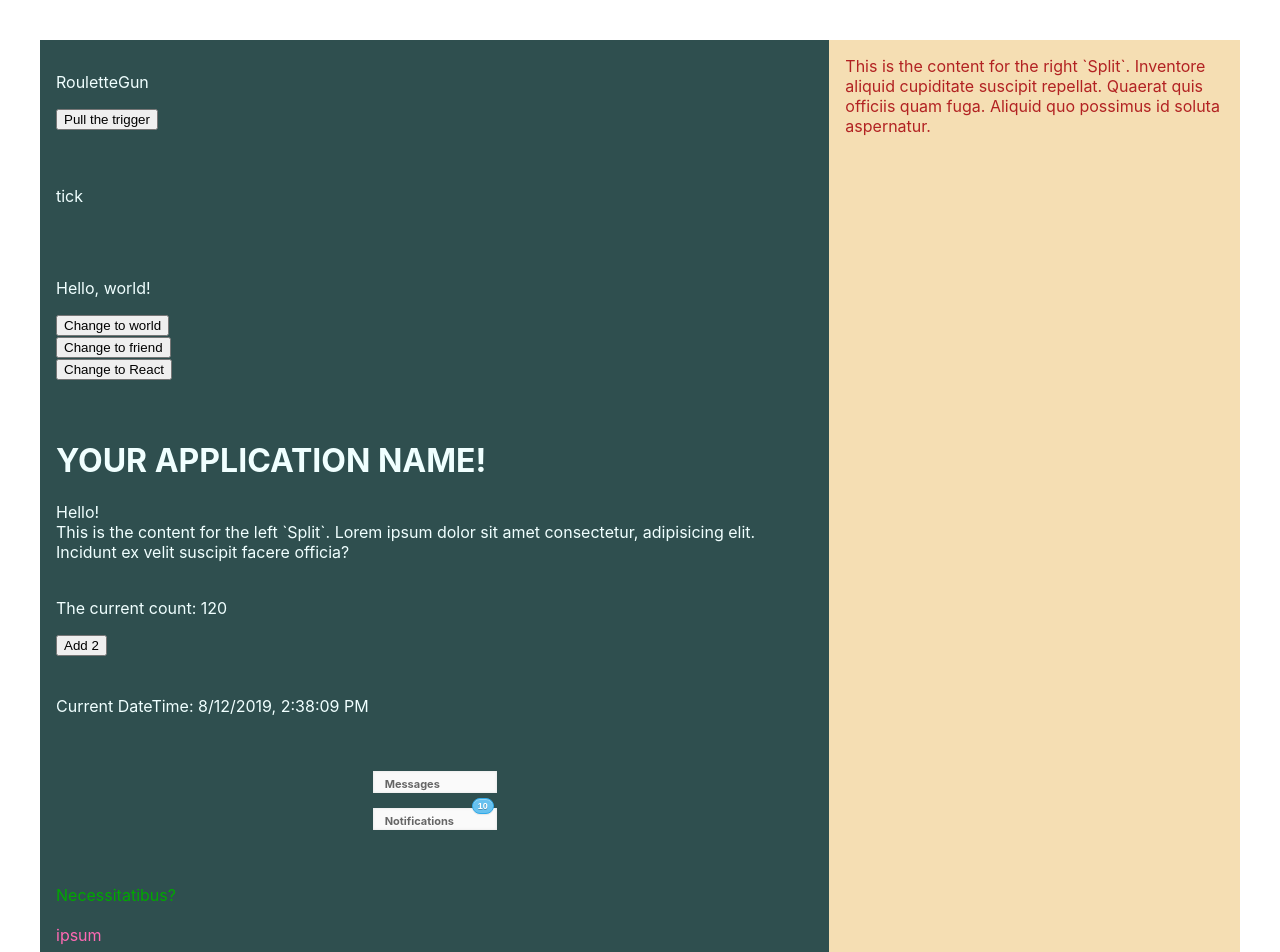
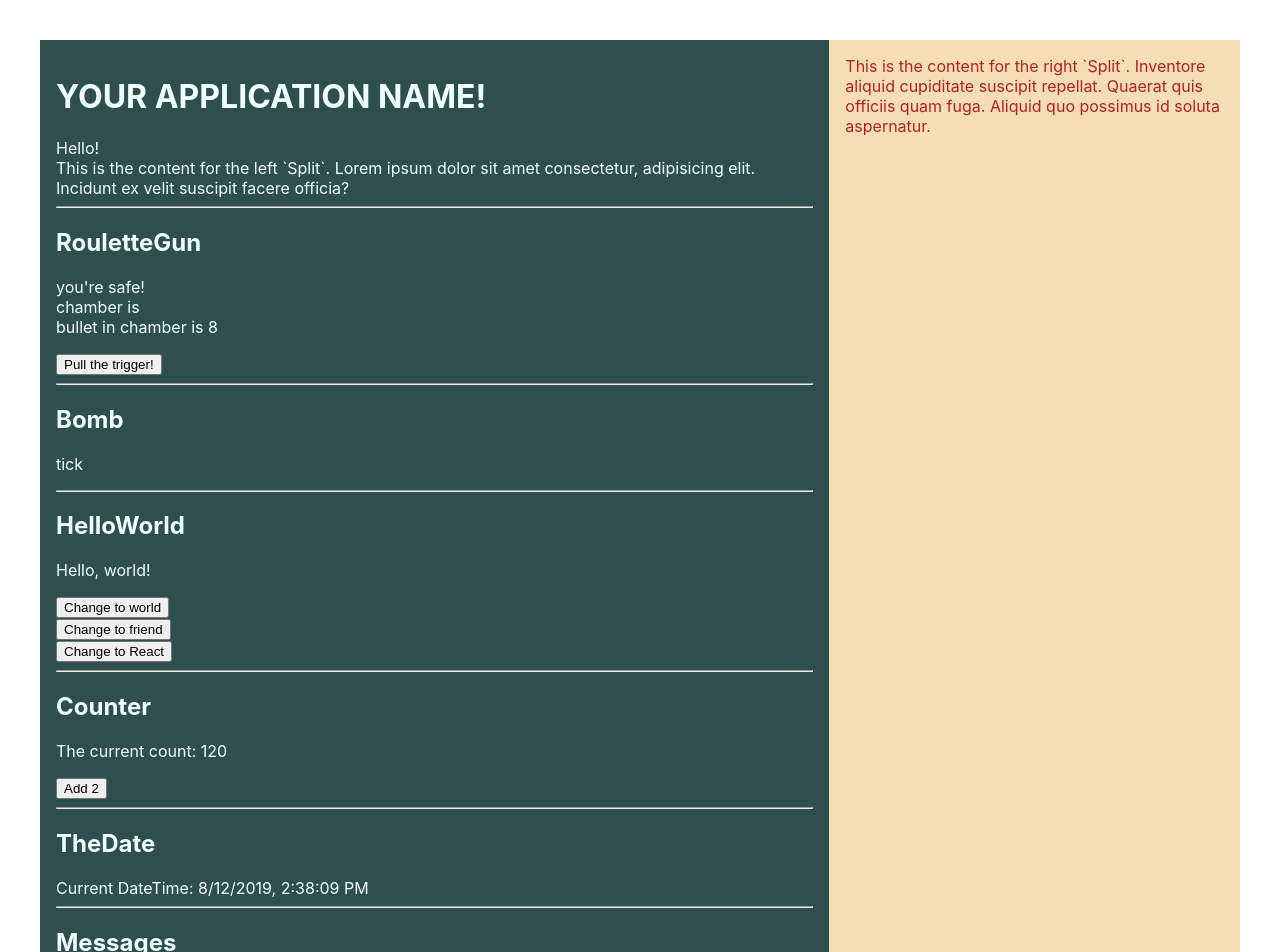
Before and after one commit to asktami/react-playground, a React (Create React App) app: page / in a window 1280 px wide. Shown: the top 952 px of the page. Built offline with nearby package versions, Linux system fonts and the light colour scheme.

Commit message:
updated state-drills

```diff
--- a/src/App.js
+++ b/src/App.js
@@ -36,32 +36,33 @@ export default class App extends React.Component {
 		return (
 			<main className="App">
 				<Split className="left" flexBasis={2}>
-					<RouletteGun />
-					<br />
-					<br />
-					<Bomb />
-					<br />
-					<br />
-					<HelloWorld />
-					<br />
-					<br />
 					<h1>YOUR APPLICATION NAME!</h1>
 					<div>Hello!</div>
 					This is the content for the left `Split`. Lorem ipsum dolor sit amet
 					consectetur, adipisicing elit. Incidunt ex velit suscipit facere
 					officia?
-					<br />
-					<br />
+					<hr />
+					<h2>RouletteGun</h2>
+					<RouletteGun />
+					<hr />
+					<h2>Bomb</h2>
+					<Bomb />
+					<hr />
+					<h2>HelloWorld</h2>
+					<HelloWorld />
+					<hr />
+					<h2>Counter</h2>
 					<Counter count={120} />
-					<br />
-					<br />
+					<hr />
+					<h2>TheDate</h2>
 					<TheDate />
-					<br />
+					<hr />
+					<h2>Messages</h2>
 					<br />
 					<Messages name="Messages" unread={0} />
 					<Messages name="Notifications" unread={10} />
-					<br />
-					<br />
+					<hr />
+					<h2>Tooltips</h2>
 					{/* make another tooltip directly inside the App */}
 					<Tooltip message="one more tooltip message">Necessitatibus?</Tooltip>
 					<br />
@@ -70,8 +71,8 @@ export default class App extends React.Component {
 					<br />
 					<br />
 					{secondTooltip}
-					<br />
-					<br />
+					<hr />
+					<h2>MyFunction</h2>
 					<button onClick={myFunc}>Click Me</button>
 				</Split>
 				<Split className="right">
--- a/src/state-drills/Bomb.js
+++ b/src/state-drills/Bomb.js
@@ -17,7 +17,7 @@ export class Bomb extends React.Component {
 
 	componentDidMount() {
 		console.log('called componentDidMount');
-		let interval = setInterval(() => {
+		this.interval = setInterval(() => {
 			console.log('called setInterval');
 
 			// update the DOM with the new state, every second
--- a/src/state-drills/RouletteGun.js
+++ b/src/state-drills/RouletteGun.js
@@ -1,36 +1,118 @@
 /*
 A component that combines state and props. The parent of this component will pass in a prop that says which number chamber contains a bullet, the chamber should be between 1 and 8. When a user clicks on a button, the component will choose a random chamber and pull the trigger! If the chamber with the bullet in is chosen, the component will render BANG!!!!
-
-spinning the chamber and pulling the trigger! ...
-
-you're safe!
-
-BANG!!!!
-
 */
 
 import React from 'react';
 
 export class RouletteGun extends React.Component {
 	static defaultProps = {
-		chamber: 0,
-		spinningTheChamber: false,
 		bulletInChamber: 8
 	};
 
 	state = {
-		chamber: this.props.chamber,
-		spinningTheChamber: this.props.spinningTheChamber,
-		bulletInChamber: this.props.bulletInChamber
+		chamber: null,
+		spinningTheChamber: false
 	};
 
-	handleButtonClick = () => {};
+	/* componentWillUnmount cleans up the timeout when the component is removed from the DOM. We don't want any setTimeout's hanging around when they shouldn't be!
+	 */
+	// If the component is to be unmounted, clear the timeout
+	componentWillUnmount() {
+		console.log('called componentWillUnmount');
+		clearTimeout(this.timeout);
+	}
+
+	// When the user clicks the button, there should be a click event handler.
+	handleButtonClick = () => {
+		// The state should update spinningTheChamber to be true.
+		this.setState({
+			spinningTheChamber: true
+		});
+
+		// register timeout for 2 seconds
+		// update the DOM with the new state, every 2 seconds
+		this.timeout = setTimeout(() => {
+			console.log('called setTimeout');
+
+			// within the timeout generate a random number between 1 and 8
+			// within the timeout update state so that the random number is the new value for chamber and spinningTheChamber = false
+
+			this.setState({
+				chamber: Math.ceil(Math.random() * 8),
+				spinningTheChamber: false
+			});
+		}, 2000);
+	};
+
+	// The component should render the content of the p element
+	renderDisplay = () => {
+		/*
+		//using spread operators to create variables:
+
+		const { chamber, spinningTheChamber } = this.state
+		const { bulletInChamber } = this.props
+
+		if (spinningTheChamber) {
+      		return 'spinning the chamber and pulling the trigger! ...'
+    	} else if (chamber === bulletInChamber) {
+      		return 'BANG!!!!!'
+    	} else {
+    		  return 'you\'re safe!'
+		}
+		*/
+
+		if (this.state.spinningTheChamber) {
+			return 'spinning the chamber and pulling the trigger!...';
+		} else if (this.state.chamber === this.props.bulletInChamber) {
+			return 'BANG!!!!';
+		} else {
+			return "you're safe!";
+		}
+	};
+
+	// QUESTION why does () after this.handleButtonClick cause this error?
+	/*
+	Maximum update depth exceeded. This can happen when a component repeatedly calls setState inside componentWillUpdate or componentDidUpdate. React limits the number of nested updates to prevent infinite loops.
+
+
+	Same thing happens if do:
+
+	state = {
+		chamber: null,
+		spinningTheChamber: false,
+		display: null
+	};
+
+
+		if (this.state.spinningTheChamber) {
+			this.setState({
+				display: 'spinning the chamber and pulling the trigger!...'
+			});
+		} else if (this.state.chamber === this.state.bulletInChamber) {
+			this.setState({
+				display: 'BANG!!!!'
+			});
+		} else {
+			this.setState({
+				display: "you're safe!"
+			});
+		}
+
+
+		<p>{this.state.display}<p>
+	*/
 
 	render() {
 		return (
-			<div>
-				<p>RouletteGun</p>
-				<button onClick={this.handleButtonClick()}>Pull the trigger</button>
+			<div className="RouletteGun">
+				<p>
+					{this.renderDisplay()}
+					<br />
+					chamber is {this.state.chamber}
+					<br />
+					bullet in chamber is {this.props.bulletInChamber}
+				</p>
+				<button onClick={this.handleButtonClick}>Pull the trigger!</button>
 			</div>
 		);
 	}
```
Also changed, not shown: src/leapyearprogram/leapYearFunction.js (added, +38 -0 lines).
